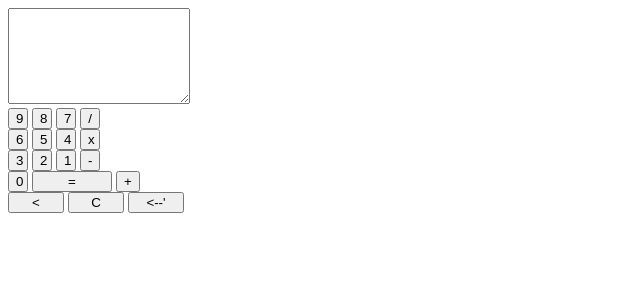
After one commit to Buendy/actividadesClase, a PHP site: page /DEWC/tema4/ut04-2/ejercicio1.html in a window 1280 px wide. The commit adds this page. Shown: the top 300 px of the page, without its empty margins (0-640 px from the left). Run offline with PHP 8.4, Linux system fonts and the light colour scheme.

Commit message:
Practica Cliente

```diff
--- /dev/null
+++ b/public/DEWC/tema4/ut04-2/ejercicio1.html
@@ -0,0 +1,48 @@
+<!DOCTYPE html>
+<html lang="es" dir="ltr">
+  <head>
+    <meta charset="utf-8">
+    <title>Ejercicio 1</title>
+    <script src="./ejercicio1.js">
+
+    </script>
+    <style media="screen">
+      .botones{
+          width: 20px;
+      }
+      .igual{
+        width: 80px;
+        margin-right: 4px;
+      }
+
+      .ultimo{
+        width: 56px;
+      }
+    </style>
+  </head>
+  <body>
+
+
+      <textarea id="texto" rows="6" cols="20"></textarea><br>
+      <input type="submit" class="botones" name="nueve" value="9">
+      <input type="submit" class="botones" name="ocho" value="8">
+      <input type="submit" class="botones" name="siete" value="7">
+      <input type="submit" class="botones" name="dividir" value="/"><br>
+      <input type="submit" class="botones" name="seis" value="6">
+      <input type="submit" class="botones" name="cinco" value="5">
+      <input type="submit" class="botones" name="cuatro" value="4">
+      <input type="submit" class="botones" name="multi" value="x"><br>
+      <input type="submit" class="botones" name="tres" value="3">
+      <input type="submit" class="botones" name="dos" value="2">
+      <input type="submit" class="botones" name="uno" value="1">
+      <input type="submit" class="botones" name="restart" value="-"><br>
+      <input type="submit" class="botones" name="cero" value="0">
+      <input type="submit" class="botones igual" name="igual" value="="><input type="submit" name="sumar" value="+"><br>
+      <input type="submit" class="botones ultimo" name="borrar" value="<">
+      <input type="submit" class="botones ultimo" name="limipar" value="C">
+      <input type="submit" class="botones ultimo" name="intro" value="<--'">
+
+
+
+  </body>
+</html>
--- /dev/null
+++ b/public/DEWC/tema4/ut04-2/ejercicio1.js
@@ -0,0 +1,75 @@
+
+window.addEventListener("load", inicio, false);
+
+function inicio(){
+  var botones = document.getElementsByTagName('input');
+
+  for (var i=0; i < botones.length; i++){
+    botones[i].addEventListener('click', insertar, false);
+  }
+
+function insertar(evento){
+  var texto = document.getElementById('texto');
+  console.log(evento.target.value);
+
+
+
+
+
+  switch(evento.target.value){
+    case '<':
+    console.log(texto.value);
+    texto.value -= texto.value.substr( 0, texto.value.length, -1);
+    break;
+    case 'C':
+    texto.value = '';
+    break;
+    case '9':
+    texto.value += evento.target.value;
+    break;
+    case '8':
+    texto.value += evento.target.value;
+    break;
+    case '7':
+    texto.value += evento.target.value;
+    break;
+    case '6':
+    texto.value += evento.target.value;
+    break;
+    case '5':
+    texto.value += evento.target.value;
+    break;
+    case '4':
+    texto.value += evento.target.value;
+    break;
+    case '3':
+    texto.value += evento.target.value;
+    break;
+    case '2':
+    texto.value += evento.target.value;
+    break;
+    case '1':
+    texto.value += evento.target.value;
+    break;
+    case '0':
+    texto.value += evento.target.value;
+    break;
+    case '+':
+    texto.value += "    + \n";
+    break;
+    case 'x':
+    texto.value += "    x \n";
+    break;
+    case '-':
+    texto.value += "    - \n";
+    break;
+    case '/':
+    texto.value += "    : \n";
+    break;
+
+
+
+  }
+}
+
+};
--- /dev/null
+++ b/public/DEWC/tema4/ut04-2/index.html
@@ -0,0 +1,4 @@
+<ul>
+  <li><a href="ejercicio1.html">Ejercicio 1</a> </li>
+  <li><a href="ejercicio2.html">Ejercicio 2</a> </li>
+</ul>
--- a/public/index.php
+++ b/public/index.php
@@ -79,6 +79,7 @@
             <li><h4>TEMA 4</h4></li>
             <ul>
                 <li><a href="/DEWC/tema4/ut04/index.html">UT04</a></li>
+                <li><a href="/DEWC/tema4/ut04-2/index.html">UT04-2</a></li>
                 <li><a href="/DEWC/tema4/ejercicios/index.html">Ejercicios sueltos</a></li>
             </ul>
 
```
Also changed, not shown: public/DEWC/tema4/ejercicios/ejercicio1.html (+36 -17 lines).
